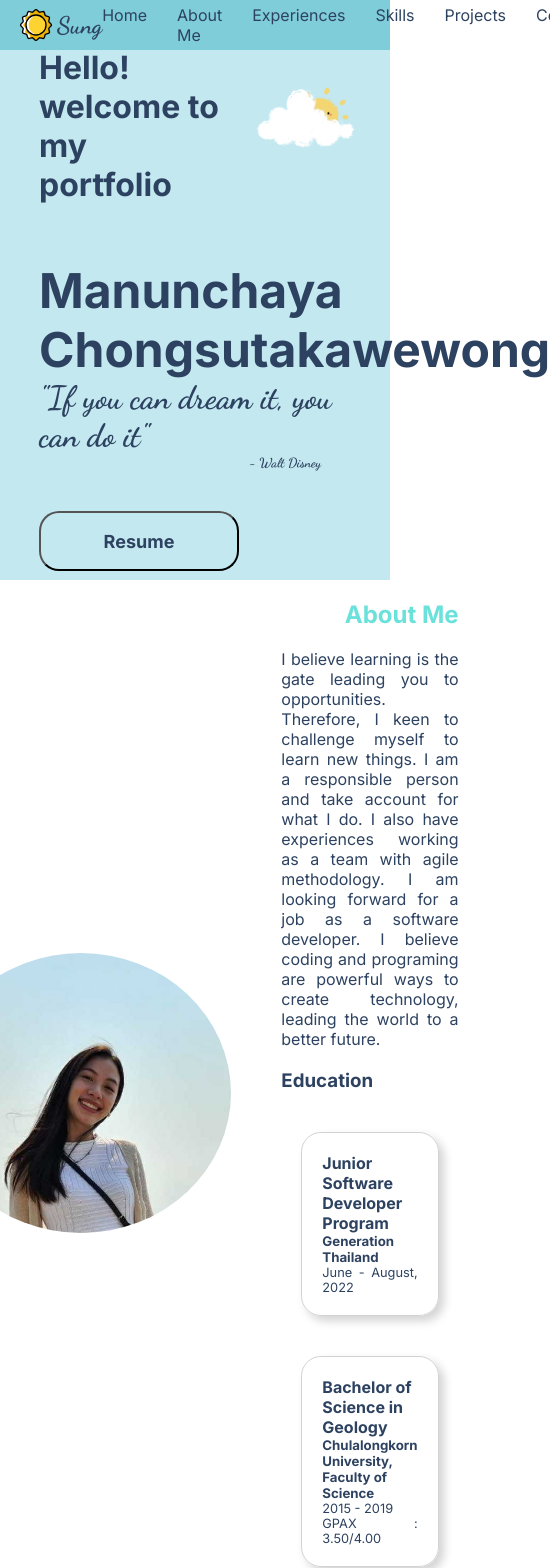
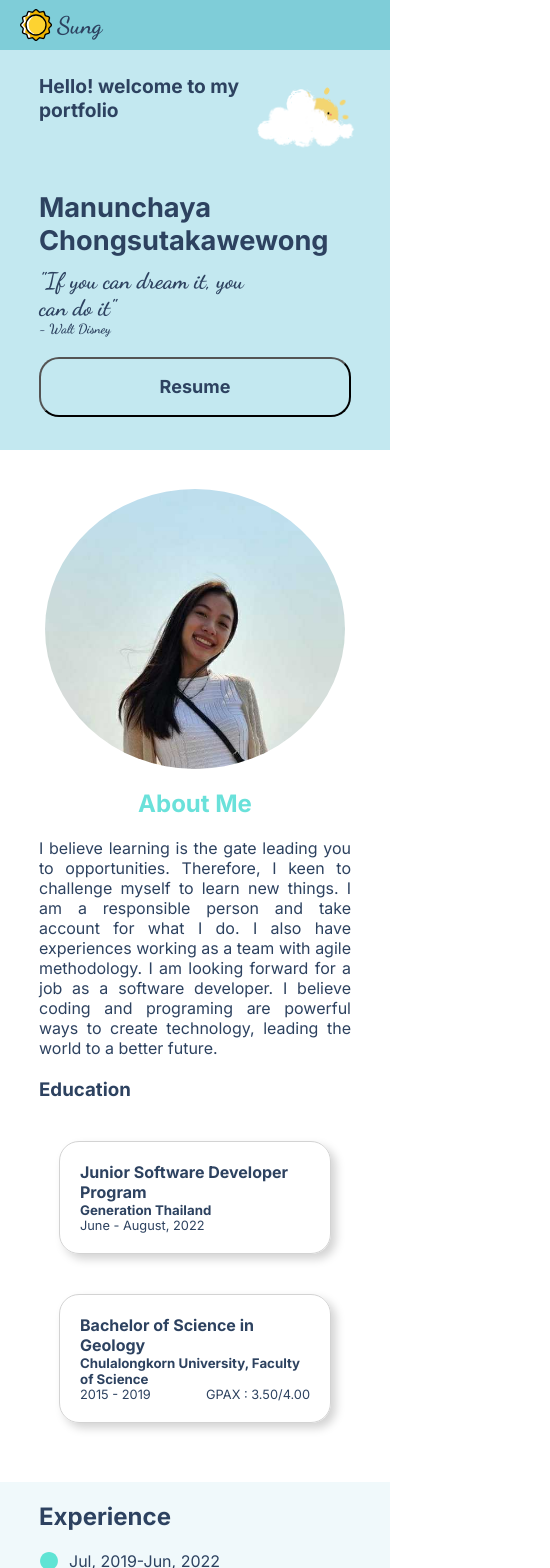
Before and after one commit to Sung478/portfolio, a React (Vite) app: page / in a window 390 px wide. Shown: the top 1568 px of the page, 550 px wide, since content can reach past the window. Built offline with nearby package versions, Linux system fonts and the light colour scheme.

Commit message:
edit-navBar-and-mobileResponsive

```diff
--- a/src/Components/NavBar/Navbar.css
+++ b/src/Components/NavBar/Navbar.css
@@ -21,7 +21,7 @@
     align-items: center;
 }
 
-#icon h3 {
+#icon h3, #icon a {
     font-family: 'Dancing Script', cursive;
     font-weight: bolder;
     font-size: 1.5rem;
@@ -32,6 +32,8 @@
     height: 2rem;
 }
 
+
+
 #navBar-link {
     display: flex;
 }
--- a/src/Components/NavBar/Navbar.jsx
+++ b/src/Components/NavBar/Navbar.jsx
@@ -15,12 +15,12 @@ const motionList = {
 export function NavBar () {
     return(
         <motion.div initial={{ opacity: 0.1 }} animate={{ opacity: 1 }} transition={{ duration: 2 }} className="navBar">
-            <motion.div initial={{ scale: 5, x: "43vw", y: "50vh" }} animate={{ scale: 1 , x: 0, y: 0 }}  transition={{ duration: 1, ease: "easeIn", delay: 2}} id="icon">
+            <motion.div initial={{ scale: 4, x: "39vw", y: "50vh" }} animate={{ scale: 1 , x: 0, y: 0 }}  transition={{ duration: 1, ease: "easeIn", delay: 2}} id="icon">
                 <motion.img src={navLogo} initial={{ rotate: 0 }} animate={{ rotate: 360 }} transition={{duration: 2, delay:0.5}} whileHover={{ borderRadius: "20%" }} />
-                <motion.h3 initial={{ scale: 2 }} animate={{ scale: 1 }} transition={{ type: "spring" }}>Sung</motion.h3>
+                <motion.h3 initial={{ scale: 2 }} animate={{ scale: 1 }} transition={{ type: "spring" }}><motion.a variants={motionList} whileHover="hoverMotion" href="#home" >Sung</motion.a></motion.h3>
             </motion.div>
             <div id="navBar-link">
-                <motion.a variants={motionList} whileHover="hoverMotion" href="#home"><p>Home</p></motion.a>
+                {/* <motion.a variants={motionList} whileHover="hoverMotion" href="#home"><p>Home</p></motion.a> */}
                 <motion.a variants={motionList} whileHover="hoverMotion" href="#aboutMe"><p>About Me</p></motion.a>
                 <motion.a variants={motionList} whileHover="hoverMotion" href="#experiences"><p>Experiences</p></motion.a>
                 <motion.a variants={motionList} whileHover="hoverMotion" href="#skills"><p>Skills</p></motion.a>
--- a/src/Components/Skills/Skills.css
+++ b/src/Components/Skills/Skills.css
@@ -7,7 +7,7 @@
     flex-direction: column;
     align-items: center;
     justify-content: center;
-    height: 400px;
+    min-height: 400px;
     padding: 5% 10% 5% 10%;
 }
 
--- a/src/main.jsx
+++ b/src/main.jsx
@@ -1,6 +1,7 @@
 import React from 'react'
 import ReactDOM from 'react-dom/client'
 import App from './App'
+import './mobile.css'
 
 ReactDOM.createRoot(document.getElementById('root')).render(
   <React.StrictMode>
--- /dev/null
+++ b/src/mobile.css
@@ -0,0 +1,139 @@
+@media only screen and (max-width: 768px){
+
+/* * {
+    border: 1px red solid;
+} */
+
+#navBar-link {
+    display: none;
+}
+
+#home {
+    height: 450px;
+}
+
+#home h2 {
+    font-size: 1.2rem;
+    width: 70%;
+    margin-top: 20px;
+}
+
+#home-quote {
+    margin: 10px 0 10px 0;
+}
+
+#home-quote h2 {
+    font-size: 1.4rem;
+    max-width: 500px;
+    margin-top: 0;
+}
+
+#home-quote h5 {
+    justify-content: start;
+}
+
+.self-intro>div>h1 {
+    font-size: 1.7rem;
+}
+
+.self-intro button {
+    margin: 20px 20px 20px 0;
+    font-size: large;
+    font-weight: bold;
+    width: 100%;
+    height: 60px;
+    border-radius: 20px;
+    background-color: transparent;
+}
+
+/* About Me */
+
+#aboutMe {
+    flex-direction: column;
+    padding: 10% 10% 10% 10%;
+}
+
+.aboutMe-content {
+    margin-top: 20px;
+    margin-left: 0px;
+    height: 100%;
+}
+
+.aboutMe-content h2 {
+    margin-bottom: 20px;
+    text-align: center;
+    color: #6AE1DA;
+}
+
+.aboutMe-content p {
+   text-align: justify;
+   margin-left: 0px;
+}
+
+.aboutMe-content h3 {
+    margin: 20px 0;
+}
+
+#education-container {
+    margin: 0;
+}
+
+/* Project */
+
+.card {
+    height: 250px;
+    margin: 20px 10px 20px 10px;
+}
+
+.cardPic img {
+    width: 100%;
+    height: 100%;
+}
+
+.cardContent h3 {
+    flex-shrink: 0;
+    color: white;
+    padding: 10px 20px 0 20px;
+}
+
+.cardContent p {
+    color: white;
+    padding: 0 20px;
+    margin: 0;
+    font-size: 0.8rem;
+}
+
+/* contact */
+
+#contact {
+    flex-direction: column;
+    padding: 5% 10% 5% 10%;
+}
+
+#contact div {
+    width: 100%;
+}
+
+#contact h2 {
+    margin-bottom: 10px;
+}
+
+#contact h3 {
+    margin-bottom: 5px;
+    font-size: 1rem;
+}
+
+#contact p {
+    font-size: 0.8rem;
+}
+
+#contact img {
+    width: 30px;
+    margin: 20px;
+}
+
+.contact-img {
+    text-align: center;
+}
+
+}
```
